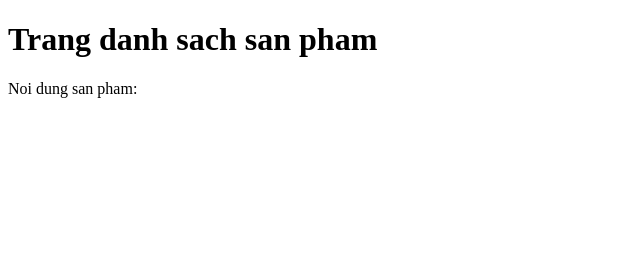
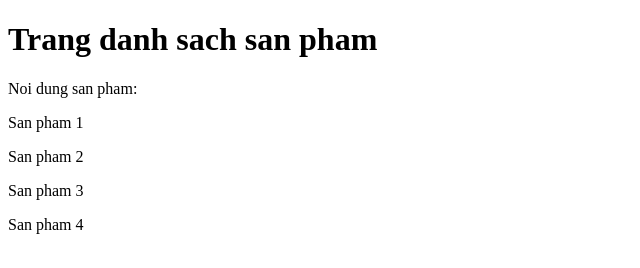
Before and after one commit to NgKien94/be-testGit-shopOnline, a plain HTML site: page product.html in a window 1280 px wide. Shown: the whole page, without its empty margins (0-640 px from the left). Drawn offline with Linux system fonts and the light colour scheme.

Commit message:
Update contact.html and product.html after reset mixed

```diff
--- a/product.html
+++ b/product.html
@@ -8,5 +8,9 @@
 <body>
     <h1>Trang danh sach san pham</h1>
     <p>Noi dung san pham:</p>
+    <p>San pham 1</p>
+    <p>San pham 2</p>
+    <p>San pham 3</p>
+    <p>San pham 4</p>
 </body>
 </html>
```
Also changed, not shown: contact.html (+2 -0 lines).
